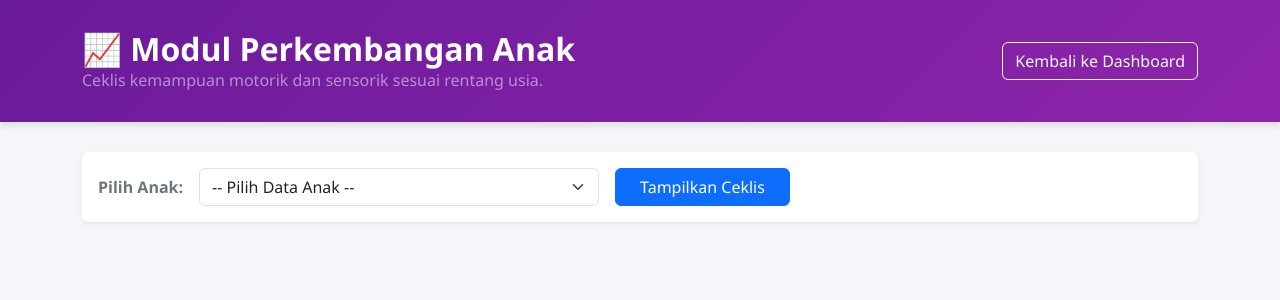
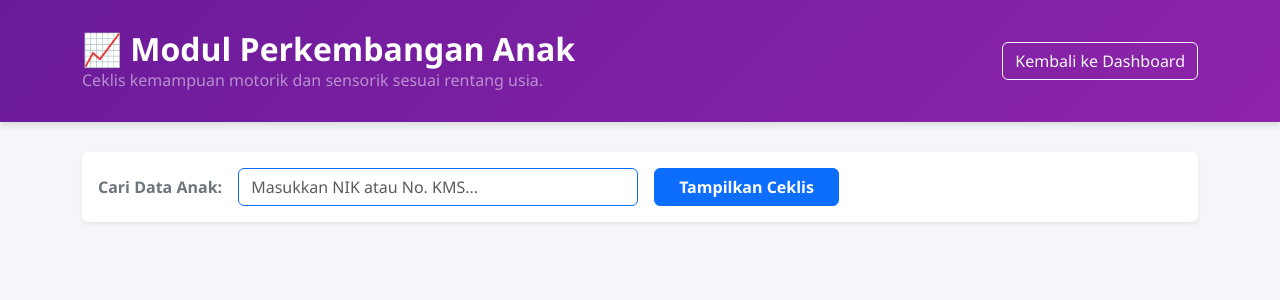
Before and after one commit to R4annnn1231/MIKADO, a Flask app: page /perkembangan in a window 1280 px wide. Shown: the top 300 px of the page. Run offline with Flask 3, Linux system fonts and the light colour scheme; the visitor is signed in with stand-in values (Sample User, id 1); data that the repository does not hold is empty.

Commit message:
Update ui_perkembangan.html

```diff
--- a/templates/ui_perkembangan.html
+++ b/templates/ui_perkembangan.html
@@ -6,17 +6,8 @@
     <title>Modul Perkembangan Anak - MIKAdO</title>
     <link href="https://cdn.jsdelivr.net/npm/bootstrap@5.3.0/dist/css/bootstrap.min.css" rel="stylesheet">
     <style>
-        body {
-            background-color: #f4f6f9;
-            font-family: 'Segoe UI', Tahoma, sans-serif;
-        }
-        .header-bg {
-            background: linear-gradient(135deg, #6a1b9a, #8e24aa);
-            color: white;
-            padding: 30px 0;
-            margin-bottom: 30px;
-            box-shadow: 0 4px 6px rgba(0,0,0,0.1);
-        }
+        body { background-color: #f4f6f9; font-family: 'Segoe UI', Tahoma, sans-serif; }
+        .header-bg { background: linear-gradient(135deg, #6a1b9a, #8e24aa); color: white; padding: 30px 0; margin-bottom: 30px; box-shadow: 0 4px 6px rgba(0,0,0,0.1); }
     </style>
 </head>
 <body>
@@ -31,7 +22,6 @@
     </div>
 
     <div class="container pb-5">
-        <!-- FLAS MESSAGE -->
         {% with messages = get_flashed_messages(with_categories=true) %}
           {% if messages %}
             {% for category, message in messages %}
@@ -40,26 +30,46 @@
           {% endif %}
         {% endwith %}
 
-        <!-- PILIH ANAK -->
+        <!-- MESIN PENCARI (SEARCH ENGINE) ANAK -->
         <div class="card shadow-sm mb-4 border-0">
             <div class="card-body">
                 <form method="GET" action="/perkembangan" class="d-flex align-items-center">
-                    <label class="fw-bold me-3 text-secondary">Pilih Anak:</label>
-                    <select name="nik" class="form-select me-3" required style="max-width: 400px;">
+                    <label class="fw-bold me-3 text-secondary">
+                        {% if role == 'ortu' %}Pilih Anak Anda:{% else %}Cari Data Anak:{% endif %}
+                    </label>
+
+                    {% if role == 'ortu' %}
+                        <!-- Untuk Ortu: Tetap Dropdown karena data sedikit -->
+                        <select name="cari_anak" class="form-select me-3 border-primary" required style="max-width: 400px;">
                             <option value="">-- Pilih Data Anak --</option>
                             {% for anak in daftar_anak %}
                             <option value="{{ anak.nik_anak }}" {% if nik_terpilih == anak.nik_anak %}selected{% endif %}>
-                            {{ anak.nama_lengkap }} (NIK: {{ anak.nik_anak }})
+                                {{ anak.nama_lengkap }}
                             </option>
                             {% endfor %}
                         </select>
-                    <button type="submit" class="btn btn-primary px-4">Tampilkan Ceklis</button>
+                    {% else %}
+                        <!-- Untuk Admin: Engine Search NIK / KMS untuk hindari Lag Server -->
+                        <input type="text" name="cari_anak" class="form-control me-3 border-primary" placeholder="Masukkan NIK atau No. KMS..." required style="max-width: 400px;" value="{{ request.args.get('cari_anak', '') }}">
+                    {% endif %}
+
+                    <button type="submit" class="btn btn-primary px-4 fw-bold">Tampilkan Ceklis</button>
+
+                    {% if role == 'admin' and nik_terpilih %}
+                        <a href="/perkembangan" class="btn btn-outline-secondary ms-2">Reset Pencarian</a>
+                    {% endif %}
                 </form>
             </div>
         </div>
 
-        <!-- CHECKLIST PERKEMBANGAN (Hanya muncul jika sudah pilih anak) -->
-        {% if nik_terpilih %}
+        {% if nik_terpilih and anak_terpilih %}
+        <!-- INFO ANAK YANG SEDANG DIPROSES -->
+        <div class="alert alert-info shadow-sm mb-4 border-info border-start border-5">
+            Berhasil menemukan data perkembangan anak: <br>
+            <strong>👶 Nama: {{ anak_terpilih.nama_lengkap }}</strong> <br>
+            <small class="text-muted">(NIK: {{ anak_terpilih.nik_anak }} | No. KMS: {{ anak_terpilih.no_register_kms }})</small>
+        </div>
+
         <div class="card shadow-sm border-0">
             <div class="card-header bg-white py-3">
                 <h5 class="mb-0 text-primary fw-bold">Ceklis Capaian</h5>
@@ -67,6 +77,7 @@
             </div>
             <div class="card-body">
                 <form method="POST" action="/perkembangan">
+                    <!-- HIDDEN INPUT untuk menjaga NIK asli saat di-submit -->
                     <input type="hidden" name="nik_anak" value="{{ nik_terpilih }}">
 
                     <div class="accordion" id="accordionPerkembangan">
@@ -97,7 +108,6 @@
 
                     {% if role == 'admin' %}
                     <div class="mt-4 text-end bg-light p-3 border rounded">
-                        <span class="text-muted me-3">Pastikan Anda telah memeriksa kembali hasil perkembangan anak.</span>
                         <button type="submit" class="btn btn-success btn-lg px-5 fw-bold shadow-sm">Simpan Perkembangan</button>
                     </div>
                     {% endif %}
@@ -106,7 +116,6 @@
         </div>
         {% endif %}
     </div>
-
     <script src="https://cdn.jsdelivr.net/npm/bootstrap@5.3.0/dist/js/bootstrap.bundle.min.js"></script>
 </body>
 </html>
```
Lines whose indentation alone changed are shown as unchanged.
